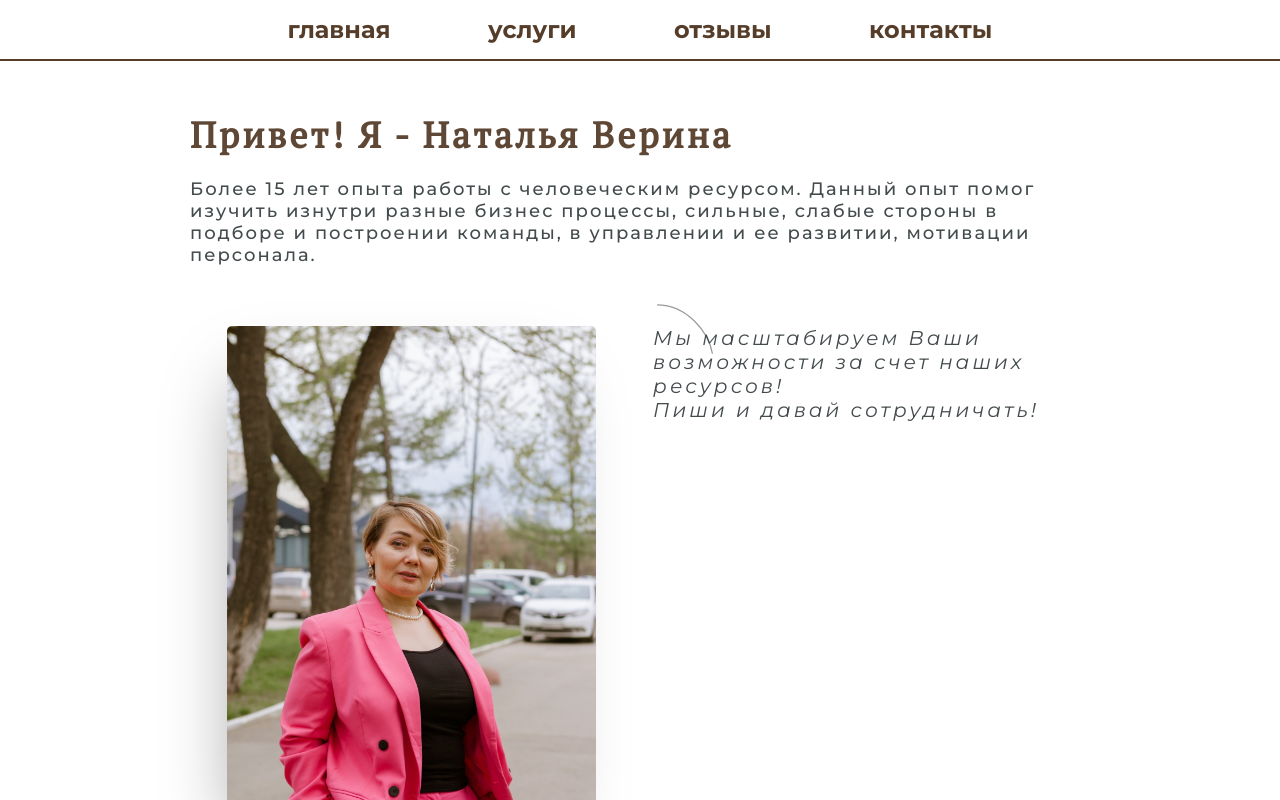
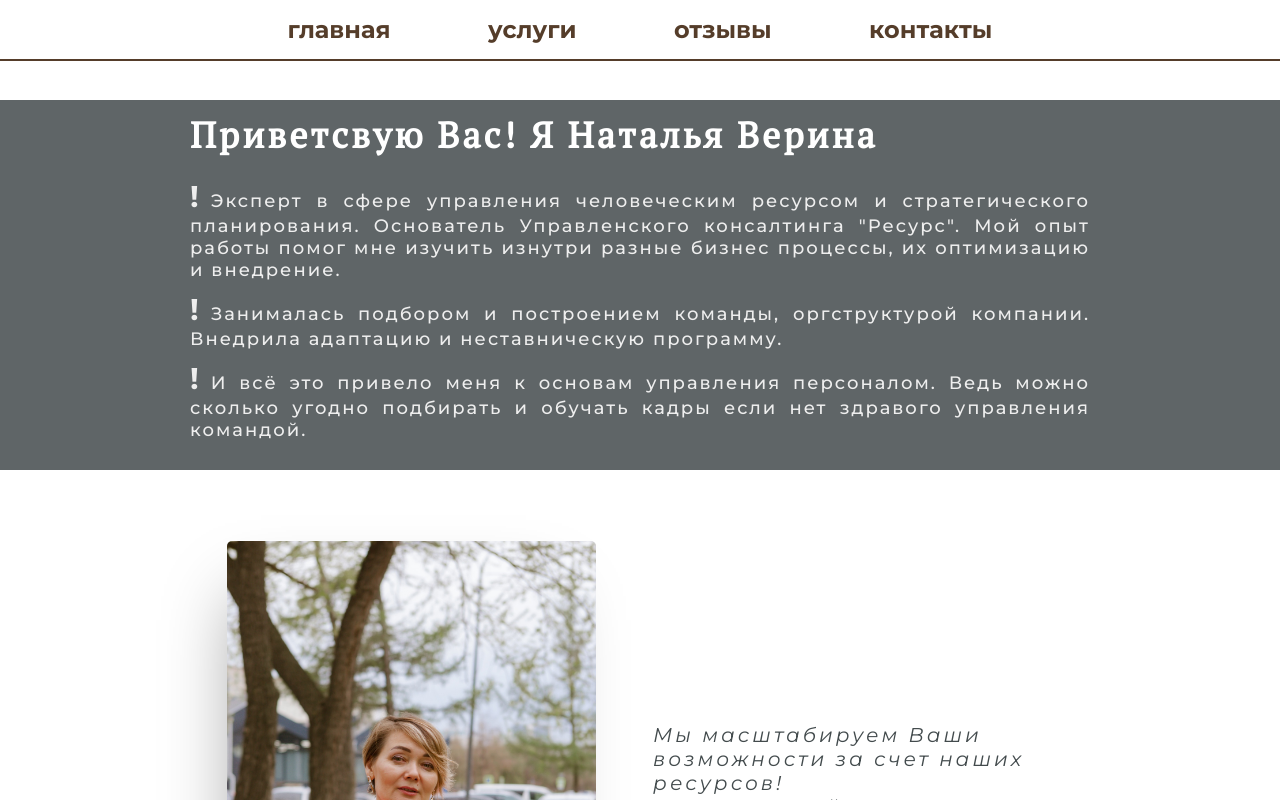
Before and after one commit to pavelbekarev/visitSite, a React (Create React App) app: page /about in a window 1280 px wide. Shown: the top 800 px of the page. Built offline with nearby package versions, Linux system fonts and the light colour scheme.

Commit message:
поменял Обо мне, услуги, некоторые правки

```diff
--- a/src/pages/AboutMe.tsx
+++ b/src/pages/AboutMe.tsx
@@ -26,18 +26,19 @@ export const AboutMe = (): JSX.Element => {
             </header>
             <main>
                 <section>
+                    <div className="upper__content__bg"></div>
                     <div className="container">
                         <div className="aboutMe__wrapper">
                             <div className="upper__content">
-                                <h1 className="upper__h1">Привет! Я - Наталья Верина</h1>
-                                <span className="upper__text">
-                                    Более 15 лет опыта работы с человеческим ресурсом.
-                                    Данный опыт помог изучить изнутри разные бизнес процессы,
-                                    сильные, слабые стороны в подборе и построении команды,
-                                    в управлении и ее развитии, мотивации персонала.
-                                </span>
+                                <h1 className="upper__h1">Приветсвую Вас! Я Наталья Верина</h1>
+                                <ul className="upper__text">
+                                    <li>Эксперт в сфере управления человеческим ресурсом и стратегического планирования. Основатель Управленского консалтинга "Ресурс". Мой опыт работы помог мне изучить изнутри разные бизнес процессы, их оптимизацию и внедрение.</li>
+                                    <li>Занималась подбором и построением команды, оргструктурой компании. Внедрила адаптацию и неставническую программу.</li>
+                                    <li>И всё это привело меня к основам управления персоналом. Ведь можно сколько угодно подбирать и обучать кадры если нет здравого управления командой.</li>
+
+                                </ul>
                             </div>
-                            <img className="line" src={line} alt="" />
+                            {/* <img className="line" src={line} alt="" /> */}
                             <div className="bottom__content">
                                 <div className="bottomContent__image-wrapper">
                                     <img className="bottomContent__image" src={image} alt="ownerImage" />
--- a/src/pages/StartPage.tsx
+++ b/src/pages/StartPage.tsx
@@ -26,11 +26,22 @@ export const StartPage = (): JSX.Element => {
                                     <div>
                                         <div className="span__wrapper">
                                             <h4>Эксперт</h4>
-                                            <span>В сфере HR управления, стратегического коучинга, структуры и развития персонала.</span><br/><br/>
+                                            <span>Построение ОГРСТРУКТЫ и развития работы с персоналом и управляющими.</span><br/><br/>
                                         </div>
                                         <div className="span__wrapper">
                                             <h4>{"> 15 лет опыта работы"}</h4>
-                                            <span>Основываясь на опыте более 15 лет в сфере бизнеса и организации различных проектов, разработала ряд стратегий закрывающие основные запросы работы с персоналом и развития бизнеса.</span><br/><br/>
+                                            <ul>
+                                                <li>
+                                                    Основываясь на опыте более 15 лет в сфере бизнеса и организации различных проектов, убедилась что люди это главный ресурс!
+                                                </li>
+                                                <li>
+                                                    Изучив психологию и стили управления успешно применила свои знания в работе с шестью компаниями, одна из них холдинг.
+                                                </li>
+                                                <li>
+                                                    Разработала ряд стратегий закрывающие основные запросы запросы для развития и масштабирования бизнеса.
+                                                </li>
+
+                                            </ul><br/><br/>
                                         </div>
                                         <div className="span__wrapper">
                                             <h4>Моя миссия</h4>
--- a/src/styles/AboutMe.scss
+++ b/src/styles/AboutMe.scss
@@ -13,19 +13,43 @@
     margin-top: 50px;
 }
 
+.upper__content__bg {
+    position: absolute;
+    top: 100px;
+    background-color: rgba(67, 75, 77, 0.85);
+    width: 100%;
+    height: 370px;
+    z-index: -1;
+}
+
 .upper__h1 {
     font-family: "PTSerif-Regular";
     font-size: 36px;
     letter-spacing: 3px;
-    color: rgba(85, 61, 42, .95);
+    color: rgb(255, 255, 255)
 }
 
 .upper__text {
+    display: flex;
+    flex-direction: column;
+    gap: 10px;
     font-family: "Montserrat-Medium";
     text-align: left;
     font-size: 18px;
     letter-spacing: 2px;
-    color: rgba(67,75,77, 1);
+    color: rgb(238, 238, 238);
+    list-style: none;
+
+    li {
+        text-align: justify;
+        &::before {
+            position: relative;
+            font-family: "Montserrat-Bold";
+            font-size: 30px;
+            content: "!";
+            margin-right: 10px;
+        }
+    }
 }
 
 .line {
@@ -38,12 +62,12 @@
 }
 
 .bottom__content {
-    margin-top: 60px;
+    margin-top: 100px;
     display: flex;
     flex-direction: row;
     justify-content: space-evenly;
+    align-items: center;
     gap: 20px;
-
 }
 
 .bottomContent__image-wrapper {
--- a/src/styles/Services.scss
+++ b/src/styles/Services.scss
@@ -14,7 +14,8 @@ $textColor: rgba(85, 61, 42, .95);
     font-size: 40px;
     letter-spacing: 5px;
     color: $textColor;
-
+    text-align: center;
+    // margin-bottom: 50px;
     margin-top: 50px;
 }
 
@@ -74,6 +75,7 @@ $textColor: rgba(85, 61, 42, .95);
     span {
         font-family: "Montserrat-Italic";
         color: rgba(67,75,77, 1);
+        text-align: center;
     }
 
     h4 {
--- a/src/styles/StartPage.scss
+++ b/src/styles/StartPage.scss
@@ -88,6 +88,15 @@
         font-weight: 500;
         text-align: center;
         font-family: "Montserrat-Medium";
+    }
+
+    ul {
+        display: flex;
+        flex-direction: column;
+        margin-left: 10px;
+        margin-top: 2%;
+        gap: 10px;
+        list-style: none;
     }
 
     // &:not(:last-child)::before {
```
Also changed, not shown: src/pages/Services.tsx (+54 -46 lines).
